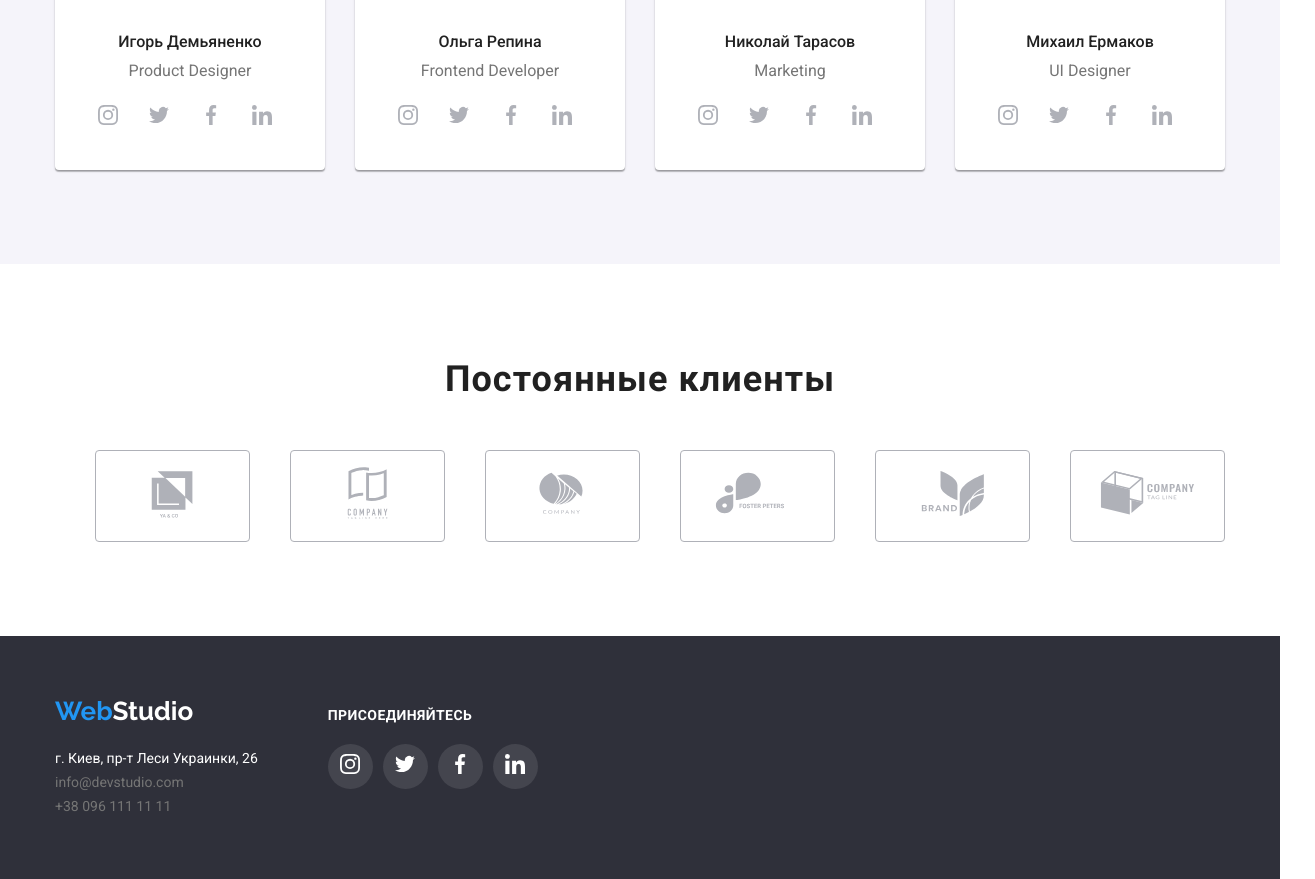
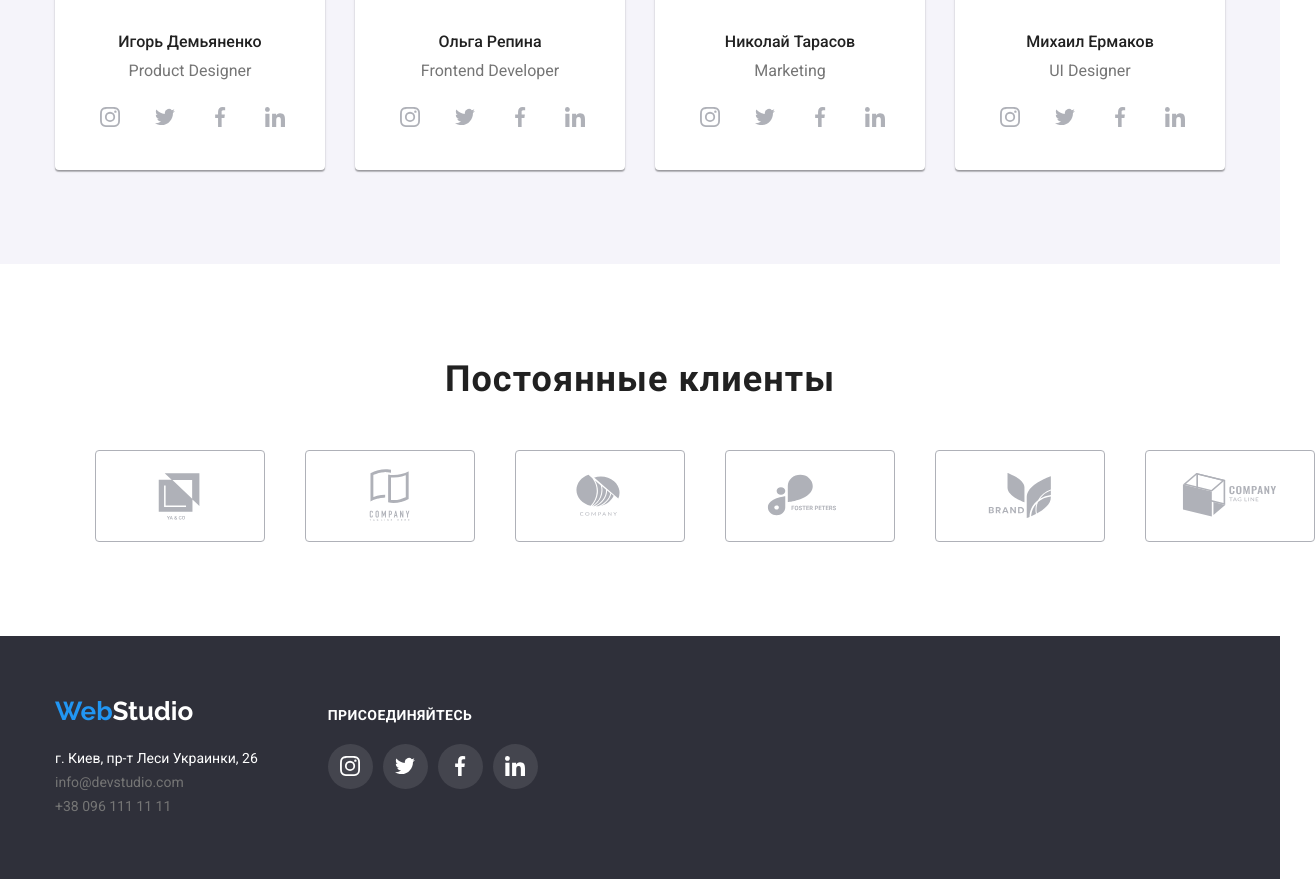
Before and after one commit to Iura-Radulov/goit-markup-hw-04, a plain HTML site: page index.html in a window 1280 px wide. Shown: the part 2051-2930 px from the top of the page, 1315 px wide, since content can reach past the window. Drawn offline with nearby package versions, Linux system fonts and the light colour scheme.

Commit message:
Correction

```diff
--- a/css/styles.css
+++ b/css/styles.css
@@ -301,33 +301,32 @@ ul {
   width: 100%;
   height: 45px;
 }
-.team-sociallinks .link,
-.join-sociallinks .link {
+
+.team-sociallinks .link:not(last-child),
+.join-sociallinks .link:not(last-child) {
+  margin-right: 10px;
+}
+.team-sociallinks a {
   display: flex;
   align-items: center;
   justify-content: center;
+  color: #afb1b8;
   width: 45px;
   height: 45px;
   border: none;
   border-radius: 50%;
 }
-.team-sociallinks .link:not(last-child),
-.join-sociallinks .link:not(last-child) {
-  margin-right: 10px;
-}
 .team-sociallinks .icon {
   width: 20px;
   height: 20px;
-  fill: #afb1b8;
+  fill: currentColor;
 }
-.team-sociallinks .link:hover,
-.team-sociallinks .link:focus {
+.team-sociallinks a:hover,
+.team-sociallinks a:focus {
   background-color: var(--accent-color);
+  color: var(--primary-white-color);
 }
-.team-sociallinks .icon:hover,
-.team-sociallinks .icon:focus {
-  fill: var(--primary-white-color);
-}
+
 /* -------CLIENTS---------*/
 .clients-title {
   padding-top: 94px;
@@ -343,13 +342,14 @@ ul {
   display: flex;
   padding-bottom: 94px;
 }
-.clients-logo .item {
+.clients-logo a {
   width: 170px;
   height: 92px;
   display: flex;
   justify-content: center;
   align-items: center;
   border: 1px solid #afb1b8;
+  color: #afb1b8;
   border-radius: 4px;
 }
 .clients-logo .item:not(:last-child) {
@@ -359,16 +359,14 @@ ul {
   margin: 0 auto;
   width: 106px;
   height: 60px;
-  fill: #afb1b8;
+  fill: currentColor;
 }
-.clients-logo .item:hover,
-.clients-logo .item:focus {
+.clients-logo a:hover,
+.clients-logo a:focus {
   border: 1px solid var(--accent-color);
+  color: var(--accent-color);
 }
-.clients-logo .icon:hover,
-.clients-logo .icon:focus {
-  fill: var(--accent-color);
-}
+
 /* -------FOOTER---------*/
 .footer {
   background-color: #2f303a;
@@ -414,17 +412,26 @@ ul {
 .join-sociallinks {
   padding: 0;
 }
-.join-sociallinks .link {
+
+.join-sociallinks a {
+  display: flex;
+  align-items: center;
+  justify-content: center;
   background-color: rgba(255, 255, 255, 0.1);
+  color: var(--primary-white-color);
+  width: 45px;
+  height: 45px;
+  border: none;
+  border-radius: 50%;
 }
-.join-sociallinks .link:hover,
-.join-sociallinks .link:focus {
+.join-sociallinks a:hover,
+.join-sociallinks a:focus {
   background-color: var(--accent-color);
 }
 .join-sociallinks .icon {
   width: 20px;
   height: 20px;
-  fill: var(--primary-white-color);
+  fill: currentColor;
 }
 /*-----------PORTFOLIO-----------------*/
 
```
